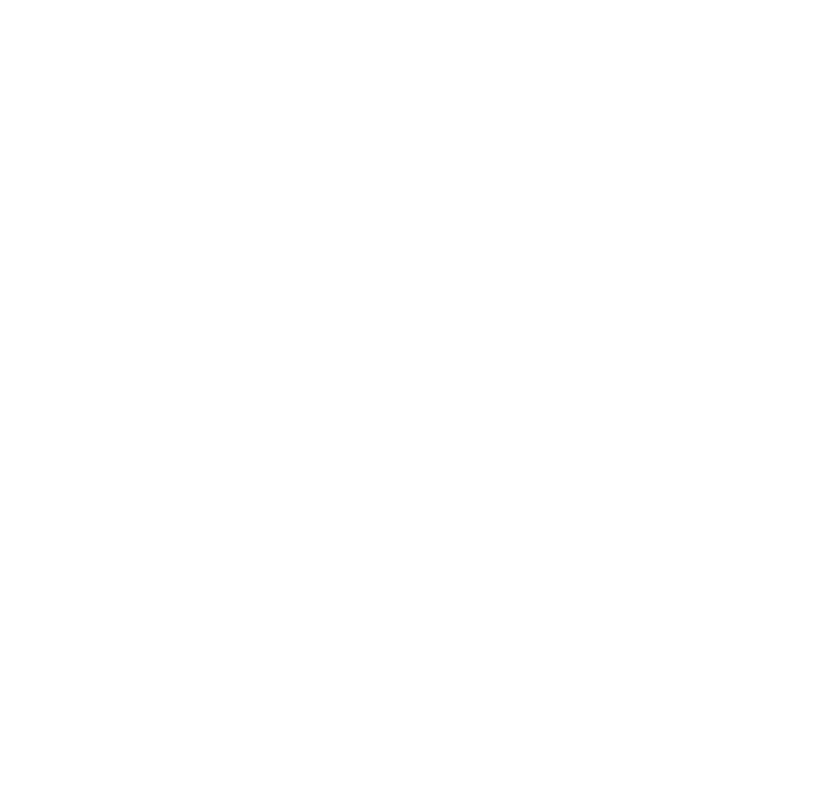
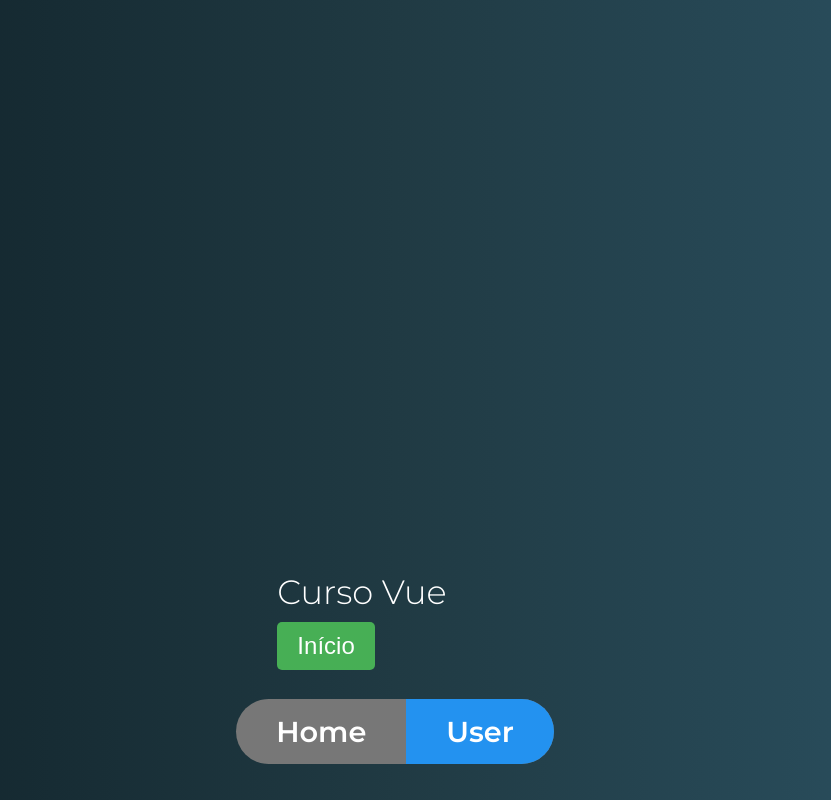
Before and after one commit to pierry01/vue-router, a Vue app: page /usuario/1/editar in a window 1280 px wide. Shown: the part 976-1776 px from the top of the page, without its empty margins (245-1076 px from the left). Before the commit the page ends 800 px from the top, so only its background shows below. Built offline with nearby package versions, Linux system fonts and the light colour scheme.

Commit message:
control scroll behavior

```diff
--- a/src/App.vue
+++ b/src/App.vue
@@ -3,10 +3,12 @@
     <h1>Rotas com Vue Router</h1>
 
     <RouterView name="menu" />
+
     <transition mode="out-in" name="flip">
       <RouterView />
     </transition>
-    <!-- <RouterView name="menuInferior" /> -->
+
+    <RouterView name="menuInferior" />
   </div>
 </template>
 
--- a/src/components/usuario/UsuarioDetalhe.vue
+++ b/src/components/usuario/UsuarioDetalhe.vue
@@ -10,6 +10,7 @@
         name: 'editarUsuario',
         params: { id: id },
         query: { completo: true, lingua: 'pt-BR' },
+        hash: '#rodape',
       }"
     >
       Editar
--- a/src/components/usuario/UsuarioEditar.vue
+++ b/src/components/usuario/UsuarioEditar.vue
@@ -7,6 +7,10 @@
       {{ $route.query.completo ? "Sim" : "Não" }}
     </p>
     <p><strong>Língua: </strong> {{ $route.query.lingua }}</p>
+
+    <div id="rodape">
+      <h3>Curso Vue</h3>
+    </div>
   </div>
 </template>
 
@@ -17,4 +21,7 @@
 </script>
 
 <style>
+#rodape {
+  margin-top: 1000px;
+}
 </style>
--- a/src/router.js
+++ b/src/router.js
@@ -12,6 +12,15 @@
 
 export default new Router({
   mode: 'history',
+  scrollBehavior(to, from, savedPosition) {
+    if (savedPosition) {
+      return savedPosition
+    } else if (to.hash) {
+      return { selector: to.hash }
+    } else {
+      return { x: 0, y: 0 }
+    }
+  },
   routes: [
     {
       path: '/',
```
